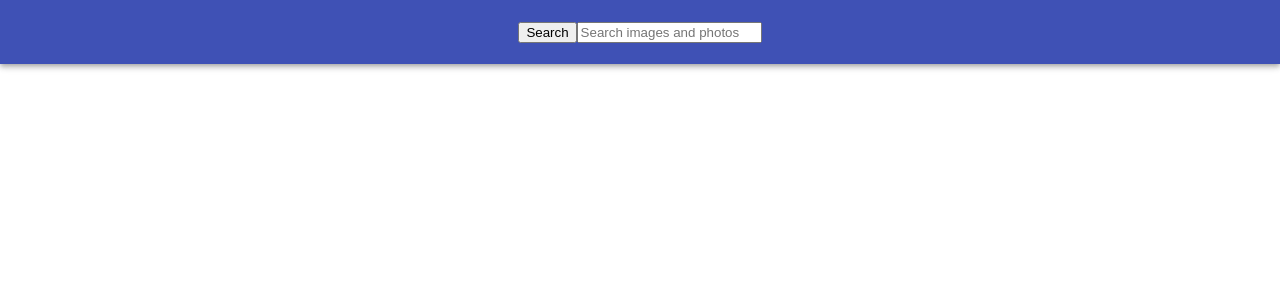
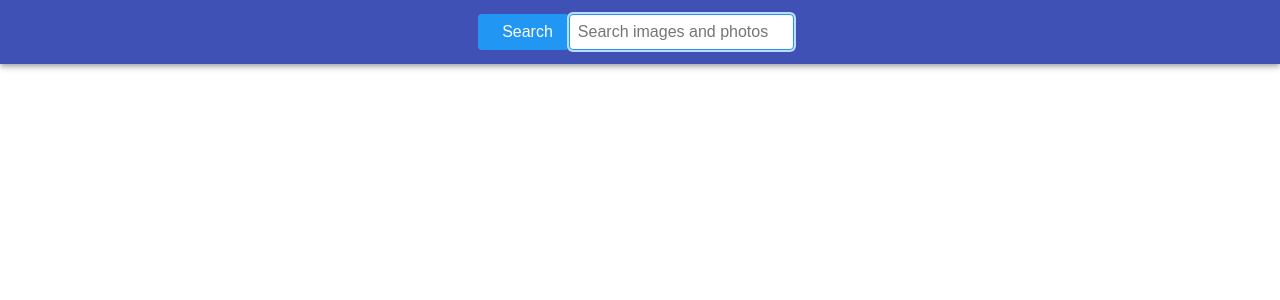
Before and after one commit to KostiantynFirst/goit-react-hw-03-image-finder, a React (Create React App) app: page / in a window 1280 px wide. Shown: the top 300 px of the page. Built offline with nearby package versions, Linux system fonts and the light colour scheme; no server answers.

Commit message:
some updates

```diff
--- a/src/components/Searchbar/Searchbar.jsx
+++ b/src/components/Searchbar/Searchbar.jsx
@@ -1,23 +1,22 @@
-import { SearchbarField } from "./Searchbar.styled"
+import { SearchbarField, Header, Form, Button, Input, ButtonLabel} from "./Searchbar.styled"
 
 export const Searchbar = () => {
     return (
         <SearchbarField>
-            <header class="searchbar">
-                <form class="form">
-                    <button type="submit" class="button">
-                    <span class="button-label">Search</span>
-                    </button>
+            <Header>
+                <Form>
+                    <Button>
+                    <ButtonLabel>Search</ButtonLabel>
+                    </Button>
 
-                    <input
-                    class="input"
+                    <Input
                     type="text"
-                    autocomplete="off"
-                    autofocus
+                    autoComplete="off"
+                    autoFocus
                     placeholder="Search images and photos"
                     />
-                </form>
-            </header>
+                </Form>
+            </Header>
 
         </SearchbarField>
     )
--- a/src/components/Searchbar/Searchbar.styled.jsx
+++ b/src/components/Searchbar/Searchbar.styled.jsx
@@ -17,4 +17,50 @@ export const SearchbarField = styled.div`
         background-color: #3f51b5;
         box-shadow: 0px 2px 4px -1px rgba(0, 0, 0, 0.2),
           0px 4px 5px 0px rgba(0, 0, 0, 0.14), 0px 1px 10px 0px rgba(0, 0, 0, 0.12);
+
+
 `
+
+export const Header = styled.header`
+  display: flex;
+  align-items: center;
+`;
+
+export const Form = styled.form`
+  display: flex;
+  align-items: center;
+`;
+
+export const Button = styled.button`
+  padding: 9px 16px;
+  border: none;
+  border-radius: 4px;
+  background-color: #2196F3;
+  color: #fff;
+  cursor: pointer;
+  transition: background-color 0.3s ease;
+
+  &:hover {
+    background-color: #1976D2;
+  }
+`;
+
+export const ButtonLabel = styled.span`
+  font-size: 16px;
+  margin-left: 8px;
+`
+
+export const Input = styled.input`
+  padding: 8px;
+  border: 1px solid #ccc;
+  border-radius: 4px;
+  margin-right: 8px;
+  font-size: 16px;
+  flex-grow: 1;
+
+  &:focus {
+    outline: none;
+    border-color: #2196F3;
+    box-shadow: 0 0 0 2px #BBDEFB;
+  }
+`;
```
